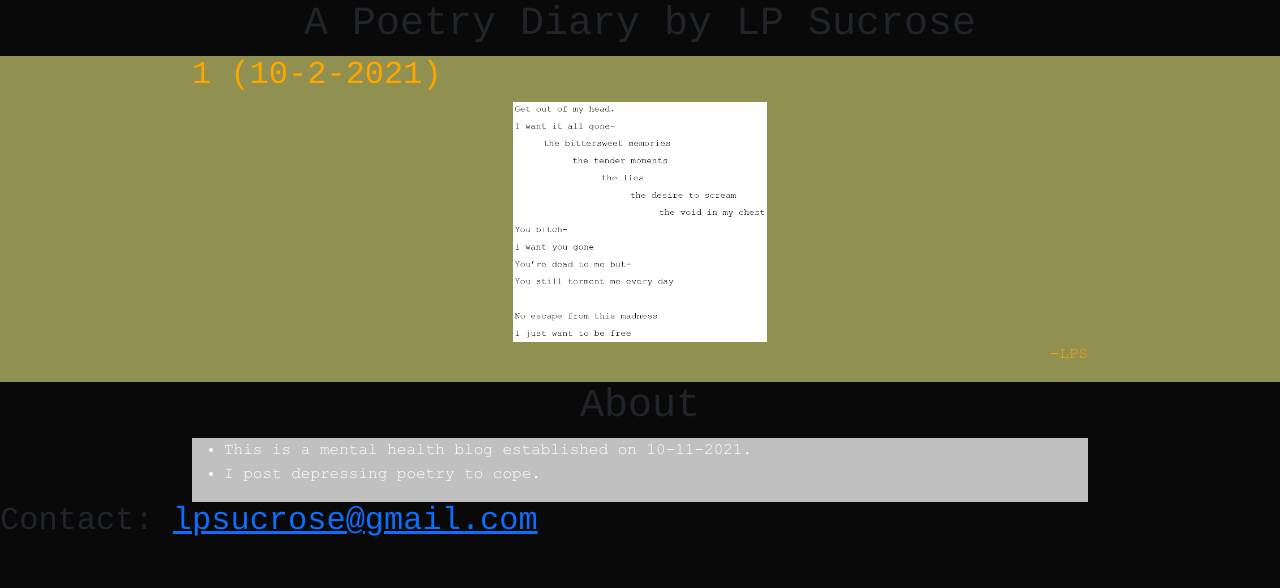
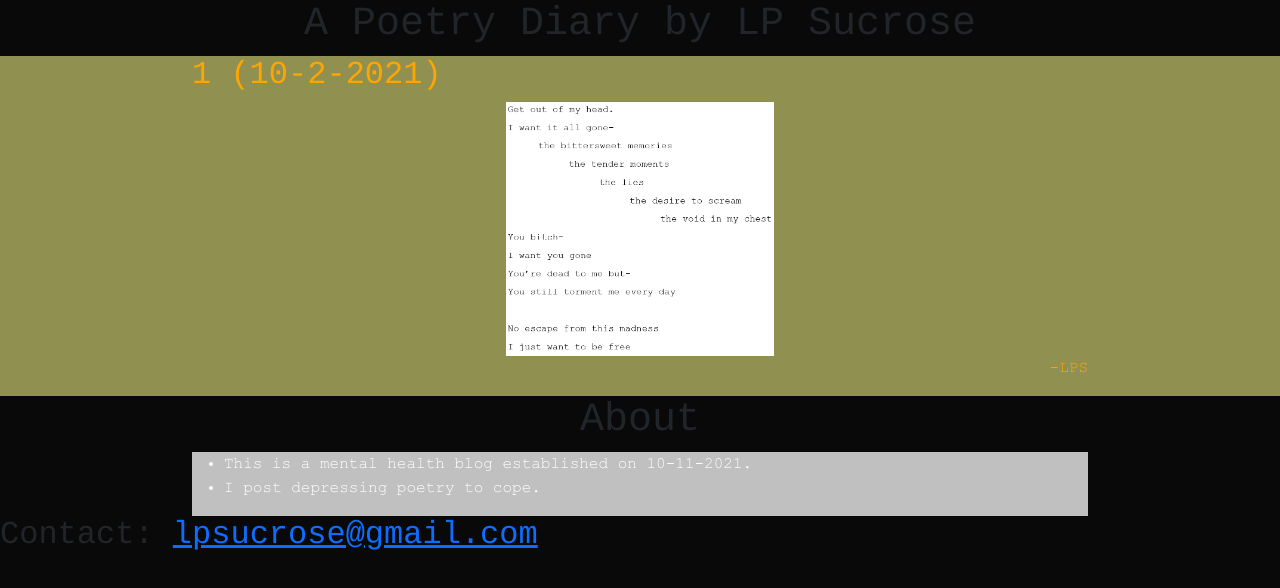
Before and after one commit to lpsucrose/lpsucrose.github.io, a plain HTML site: page index.html in a window 1280 px wide. Drawn offline with nearby package versions, Linux system fonts and the light colour scheme.

Commit message:
Update index.html

```diff
--- a/index.html
+++ b/index.html
@@ -19,8 +19,10 @@
           width: auto;
           overflow-y: scroll;
           background-color: #909050;
+          color: white;
       }
       .container2{
+          display: block;
           margin-left: auto;
           margin-right: auto;
           width: 70%;
@@ -32,8 +34,8 @@
           text-align: right;
       }
       img {
-          height: 30%;
-          width: auto;
+          width: 30%;
+          height: auto;
           display: block;
           margin-left: auto;
           margin-right: auto;
```
